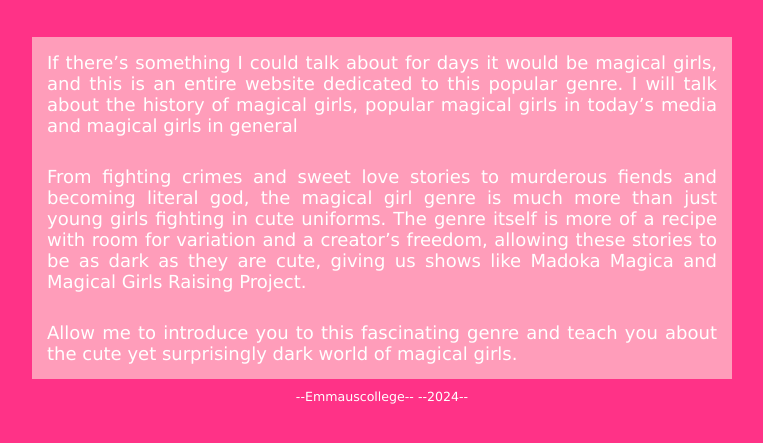
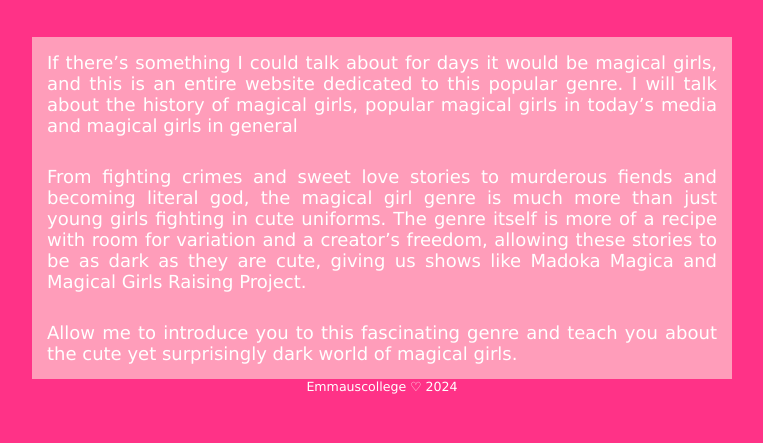
Before and after one commit to PienMuller/website, a plain HTML site: page magicalgirls.html in a window 1280 px wide. Shown: the part 147-590 px from the top of the page, without its empty margins (258-1021 px from the left). Drawn offline with Linux system fonts and the light colour scheme.

Commit message:
personalisation

```diff
--- a/magicalgirls.html
+++ b/magicalgirls.html
@@ -48,8 +48,8 @@
 
     </main>
 
-    <footer>
-      <p class="smalltext">--Emmauscollege-- --2024--</p>
+    </footer>
+      <p class="smalltext">Emmauscollege ♡ 2024</p>
     </footer>
 
   </div>
```
Also changed, not shown: examples.html (+1 -1 lines), history.html (+1 -1 lines), whataremagicalgirls.html (+1 -1 lines).
